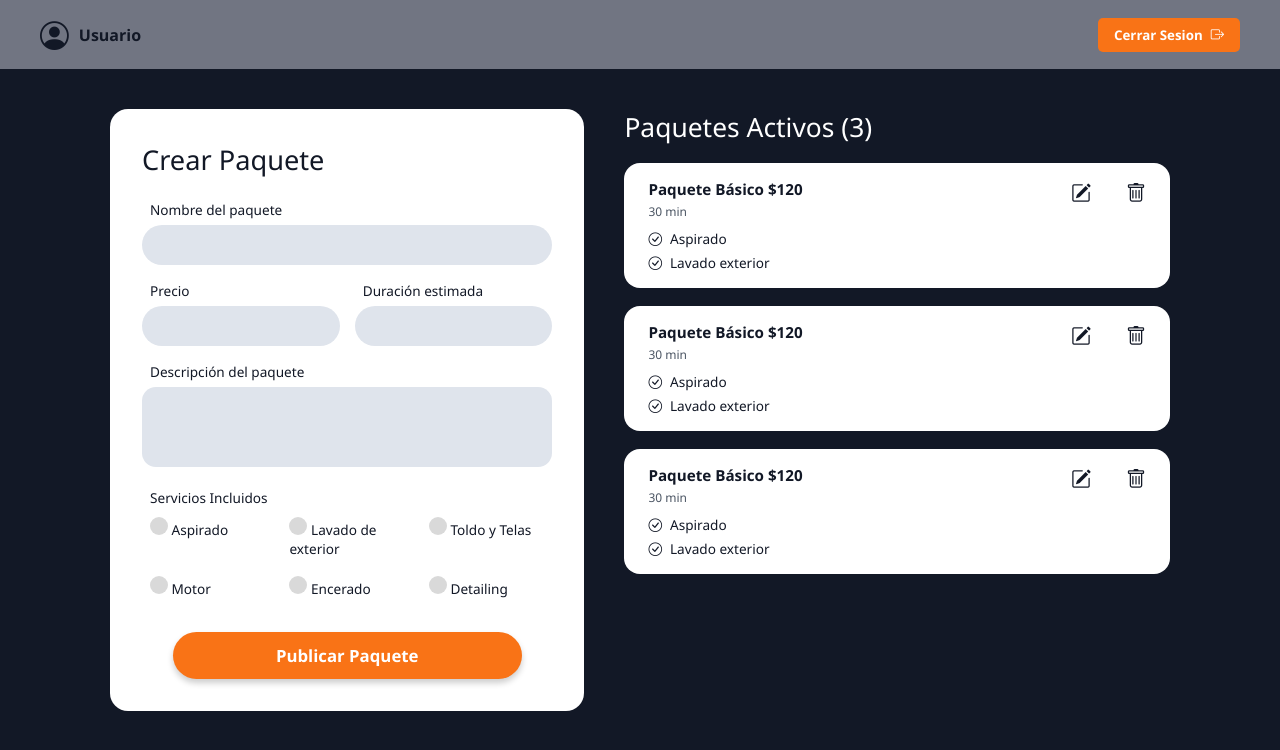
After one commit to irvincitoflow/Integradora-EstructuraDatos, a Java web app: page /paquetes.jsp in a window 1280 px wide. The commit adds this page. Shown: the top 750 px of the page. Run offline with Tomcat 11, a stand-in JSP engine, Linux system fonts and the light colour scheme.

Commit message:
paquetes jsp y su css primera version

```diff
--- /dev/null
+++ b/src/main/webapp/assets/css/paquetes.css
@@ -0,0 +1,225 @@
+* {
+    box-sizing: border-box;
+    margin: 0;
+    padding: 0;
+    font-family: 'Segoe UI', Tahoma, Geneva, Verdana, sans-serif;
+}
+
+body {
+    background-color: #121826;
+    color: #121826;
+}
+
+/* Barra superior */
+.navbar {
+    background-color: #717582;
+    padding: 15px 40px;
+    display: flex;
+    justify-content: space-between;
+    align-items: center;
+}
+
+.user-info {
+    display: flex;
+    align-items: center;
+    gap: 10px;
+    color: #121826;
+    font-weight: bold;
+}
+
+.avatar-icon {
+    font-size: 1.8rem;
+}
+
+.btn-logout {
+    background-color: #F97316;
+    color: white;
+    border: none;
+    padding: 8px 16px;
+    border-radius: 5px;
+    font-weight: bold;
+    cursor: pointer;
+    display: flex;
+    align-items: center;
+    gap: 8px;
+}
+
+/* Estructura principal de 2 columnas */
+.contenedor {
+    max-width: 1100px;
+    margin: 40px auto;
+    padding: 0 20px;
+    display: grid;
+    grid-template-columns: 1fr 1.15fr;
+    gap: 40px;
+    align-items: start;
+}
+
+/* Tarjeta del formulario */
+.card-formulario {
+    background-color: #ffffff;
+    border-radius: 18px;
+    padding: 32px;
+}
+
+.card-formulario h2 {
+    font-size: 1.7rem;
+    font-weight: 500;
+    margin-bottom: 22px;
+}
+
+.campo {
+    margin-bottom: 16px;
+}
+
+.campo label {
+    display: block;
+    font-size: 0.85rem;
+    margin-bottom: 6px;
+    margin-left: 8px;
+}
+
+.campo input[type="text"],
+.campo input[type="number"],
+.campo textarea {
+    width: 100%;
+    background-color: #dfe4ec;
+    border: none;
+    border-radius: 20px;
+    padding: 10px 16px;
+    font-size: 0.95rem;
+    outline: none;
+}
+
+.campo textarea {
+    border-radius: 14px;
+    height: 80px;
+    resize: none;
+}
+
+.fila-doble {
+    display: grid;
+    grid-template-columns: 1fr 1fr;
+    gap: 15px;
+}
+
+/* Checkboxes circulares */
+.servicios-grid {
+    display: grid;
+    grid-template-columns: repeat(3, 1fr);
+    gap: 12px 8px;
+    margin-top: 10px;
+}
+
+.check-item {
+    display: flex;
+    align-items: center;
+    gap: 8px;
+    font-size: 0.78rem;
+    cursor: pointer;
+    margin: 0;
+}
+
+.check-item input[type="checkbox"] {
+    appearance: none;
+    width: 18px;
+    height: 18px;
+    border-radius: 50%;
+    background-color: #d9d9d9;
+    cursor: pointer;
+    flex-shrink: 0;
+}
+
+.check-item input[type="checkbox"]:checked {
+    background-color: #F97316;
+}
+
+.btn-publicar {
+    display: block;
+    width: 85%;
+    margin: 28px auto 0;
+    padding: 12px;
+    background-color: #F97316;
+    color: #ffffff;
+    border: none;
+    border-radius: 25px;
+    font-size: 1.05rem;
+    font-weight: bold;
+    cursor: pointer;
+    box-shadow: 0 4px 6px rgba(0, 0, 0, 0.2);
+}
+
+.btn-publicar:hover,
+.btn-logout:hover {
+    opacity: 0.92;
+}
+
+/* Lista de paquetes activos */
+.lista-paquetes h2 {
+    color: #ffffff;
+    font-size: 1.65rem;
+    font-weight: 400;
+    margin-bottom: 18px;
+}
+
+.tarjeta-paquete {
+    background-color: #ffffff;
+    border-radius: 16px;
+    padding: 16px 24px;
+    margin-bottom: 18px;
+}
+
+.paquete-header {
+    display: flex;
+    justify-content: space-between;
+    align-items: flex-start;
+    margin-bottom: 8px;
+}
+
+.paquete-header h3 {
+    font-size: 0.95rem;
+    font-weight: 600;
+}
+
+.duracion {
+    font-size: 0.75rem;
+    color: #4b5563;
+}
+
+.acciones {
+    display: flex;
+    gap: 35px;
+}
+
+.acciones button {
+    background: none;
+    border: none;
+    font-size: 1.25rem;
+    color: #121826;
+    cursor: pointer;
+}
+
+.acciones button:hover {
+    color: #F97316;
+}
+
+.paquete-servicios {
+    list-style: none;
+    display: flex;
+    flex-direction: column;
+    gap: 5px;
+    font-size: 0.85rem;
+}
+
+.paquete-servicios li {
+    display: flex;
+    align-items: center;
+    gap: 8px;
+}
+
+/* Adaptación básica para pantallas pequeñas */
+@media (max-width: 800px) {
+    .contenedor {
+        grid-template-columns: 1fr;
+    }
+}
--- a/src/main/webapp/index.jsp
+++ b/src/main/webapp/index.jsp
@@ -9,5 +9,6 @@
 </h1>
 <br/>
 <a href="hello-servlet">Hello Servlet</a>
+<a href="paquetes.jsp">Hello JSP</a>
 </body>
 </html>
--- /dev/null
+++ b/src/main/webapp/paquetes.jsp
@@ -0,0 +1,122 @@
+<!DOCTYPE html>
+<html lang="es">
+<head>
+    <meta charset="UTF-8">
+    <meta name="viewport" content="width=device-width, initial-scale=1.0">
+    <title>Gestión de Paquetes</title>
+    <!-- Iconos de Bootstrap (necesarios para tus clases bi-*) -->
+    <link rel="stylesheet" href="https://cdn.jsdelivr.net/npm/bootstrap-icons@1.11.3/font/bootstrap-icons.min.css">
+    <link rel="stylesheet" href="assets/css/paquetes.css">
+</head>
+<body>
+
+<header class="navbar">
+    <div class="user-info">
+        <i class="bi bi-person-circle avatar-icon"></i>
+        <span>Usuario</span>
+    </div>
+    <button class="btn-logout">Cerrar Sesion <i class="bi bi-box-arrow-right ms-1"></i></button>
+</header>
+
+<main class="contenedor">
+    <!-- Columna Izquierda: Formulario -->
+    <section class="card-formulario">
+        <h2>Crear Paquete</h2>
+
+        <form action="#">
+            <div class="campo">
+                <label for="nombre">Nombre del paquete</label>
+                <input type="text" id="nombre" name="nombre" required>
+            </div>
+
+            <div class="fila-doble">
+                <div class="campo">
+                    <label for="precio">Precio</label>
+                    <input type="number" id="precio" name="precio" required>
+                </div>
+                <div class="campo">
+                    <label for="duracion">Duración estimada</label>
+                    <input type="text" id="duracion" name="duracion" required>
+                </div>
+            </div>
+
+            <div class="campo">
+                <label for="descripcion">Descripción del paquete</label>
+                <textarea id="descripcion" name="descripcion"></textarea>
+            </div>
+
+            <div class="campo">
+                <label>Servicios Incluidos</label>
+                <div class="servicios-grid">
+                    <label class="check-item"><input type="checkbox" name="servicios" value="aspirado"> Aspirado</label>
+                    <label class="check-item"><input type="checkbox" name="servicios" value="lavado"> Lavado de exterior</label>
+                    <label class="check-item"><input type="checkbox" name="servicios" value="toldo"> Toldo y Telas</label>
+                    <label class="check-item"><input type="checkbox" name="servicios" value="motor"> Motor</label>
+                    <label class="check-item"><input type="checkbox" name="servicios" value="encerado"> Encerado</label>
+                    <label class="check-item"><input type="checkbox" name="servicios" value="detailing"> Detailing</label>
+                </div>
+            </div>
+
+            <button type="submit" class="btn-publicar">Publicar Paquete</button>
+        </form>
+    </section>
+
+    <!-- Columna Derecha: Lista de Paquetes -->
+    <section class="lista-paquetes">
+        <h2>Paquetes Activos (3)</h2>
+
+        <article class="tarjeta-paquete">
+            <div class="paquete-header">
+                <div>
+                    <h3>Paquete Básico $120</h3>
+                    <span class="duracion">30 min</span>
+                </div>
+                <div class="acciones">
+                    <button type="button" title="Editar"><i class="bi bi-pencil-square"></i></button>
+                    <button type="button" title="Eliminar"><i class="bi bi-trash"></i></button>
+                </div>
+            </div>
+            <ul class="paquete-servicios">
+                <li><i class="bi bi-check-circle"></i> Aspirado</li>
+                <li><i class="bi bi-check-circle"></i> Lavado exterior</li>
+            </ul>
+        </article>
+
+        <article class="tarjeta-paquete">
+            <div class="paquete-header">
+                <div>
+                    <h3>Paquete Básico $120</h3>
+                    <span class="duracion">30 min</span>
+                </div>
+                <div class="acciones">
+                    <button type="button" title="Editar"><i class="bi bi-pencil-square"></i></button>
+                    <button type="button" title="Eliminar"><i class="bi bi-trash"></i></button>
+                </div>
+            </div>
+            <ul class="paquete-servicios">
+                <li><i class="bi bi-check-circle"></i> Aspirado</li>
+                <li><i class="bi bi-check-circle"></i> Lavado exterior</li>
+            </ul>
+        </article>
+
+        <article class="tarjeta-paquete">
+            <div class="paquete-header">
+                <div>
+                    <h3>Paquete Básico $120</h3>
+                    <span class="duracion">30 min</span>
+                </div>
+                <div class="acciones">
+                    <button type="button" title="Editar"><i class="bi bi-pencil-square"></i></button>
+                    <button type="button" title="Eliminar"><i class="bi bi-trash"></i></button>
+                </div>
+            </div>
+            <ul class="paquete-servicios">
+                <li><i class="bi bi-check-circle"></i> Aspirado</li>
+                <li><i class="bi bi-check-circle"></i> Lavado exterior</li>
+            </ul>
+        </article>
+    </section>
+</main>
+
+</body>
+</html>
```
